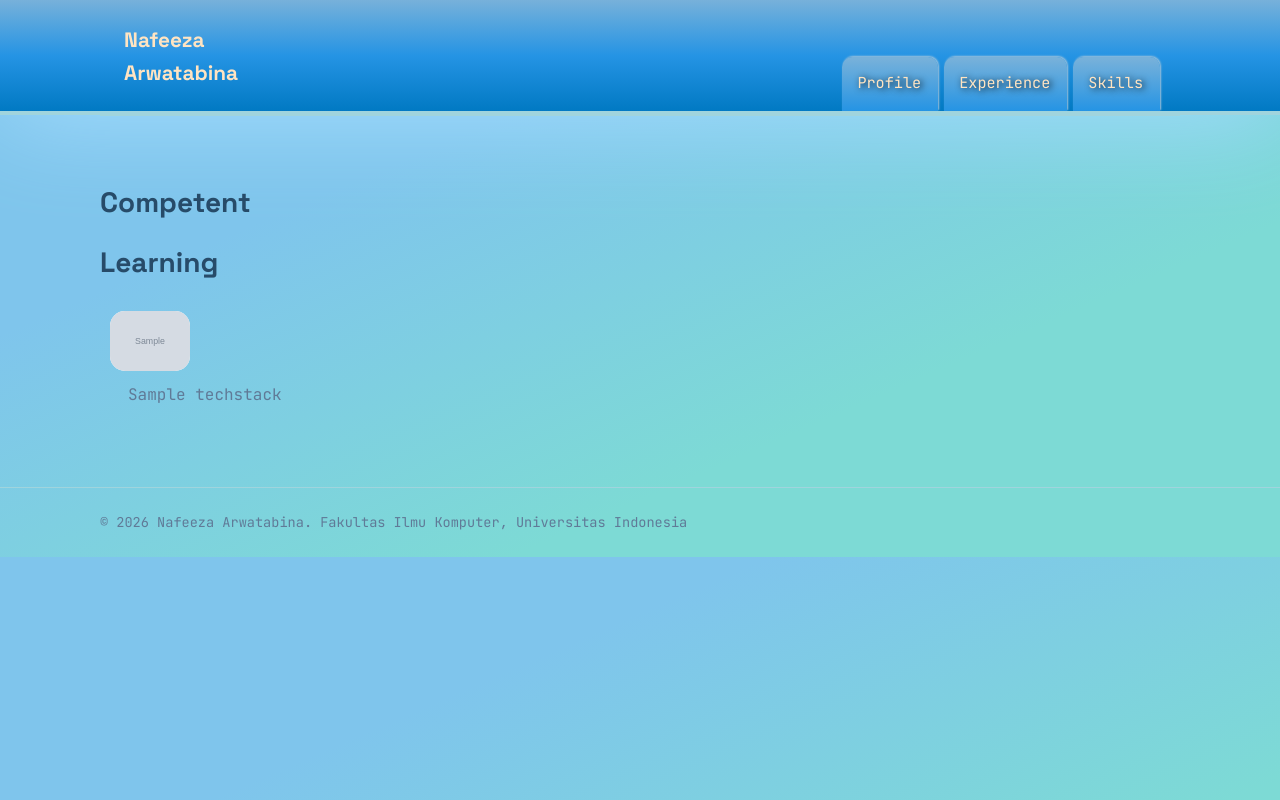
After one commit to snweeza/myportofolio, a Django app: page /skills/ in a window 1280 px wide. The commit adds this page. Run offline with Django 5.2, Linux system fonts and the light colour scheme; tables that the repository leaves empty hold one stand-in row (values such as "Sample post"); grey boxes marked "Sample" are stand-in pictures.

Commit message:
feat: Add Tech Stack with view, template, & routing

```diff
--- a/main/urls.py
+++ b/main/urls.py
@@ -1,10 +1,11 @@
 from django.urls import path
 
-from main.views import show_main, show_experience
+from main.views import show_main, show_experience, show_techstack
 
 app_name = "main"
 
 urlpatterns = [
     path("", show_main, name="show_main"),
     path("experience/", show_experience, name="show_experience"),
+    path("skills/", show_techstack, name="show_techstack")
 ]
--- a/main/views.py
+++ b/main/views.py
@@ -3,6 +3,7 @@ from django.shortcuts import render
 # Create your views here.
 
 from main.models import Experience
+from main.models import TechStack
 
 
 def show_main(request):
@@ -24,3 +25,12 @@ def show_experience(request):
         "experience_list": Experience.objects.all(),
     }
     return render(request, "experience.html", context)
+
+def show_techstack(request):
+    context = {
+        "name": "Nafeeza Arwatabina",
+        "skill_competent" : "Competent",
+        "skill_learning" : "Learning",
+        "stack_list": TechStack.objects.all(),
+    }
+    return render(request, "techstack.html", context)
--- a/static/css/style.css
+++ b/static/css/style.css
@@ -28,12 +28,19 @@ body {
 .brand {
     font-family: "Space Grotesk", -apple-system, sans-serif;
     padding-bottom: 20px;
-    margin-right: 610px;
+    margin-right: 520px;
 }
 
 .container {
     max-width: 1080px;
     margin: 0 auto;
+}
+
+.container-nav {
+        display: flex;
+        flex-direction: row;
+        gap: 6px;
+        align-items: flex-end;
 }
 
 .site-header {
@@ -45,7 +52,6 @@ body {
 .site-header .container {
     display: flex;
     justify-content: space-between;
-    align-items: center;
     padding: 1.5rem 1.25rem 0 1.5rem;
 }
 
@@ -54,10 +60,6 @@ body {
     font-weight: 700;
     color: var(--ink);
     text-decoration: none;
-}
-
-.site-header nav {
-    display: flex;
 }
 
 /* textnya */
@@ -72,7 +74,7 @@ body {
 .folder-nav {
     background: linear-gradient(to bottom, rgb(119, 177, 218) 3%, rgb(37, 148, 228));
     border-radius: 10px 10px 0 0;
-    padding: 14px 17px 15px 15px;
+    padding: 13px 17px 15px 15px;
     box-shadow: 1px -1px 2px rgb(160, 195, 219);
     transition: background-color 2s ease;
 }
@@ -219,6 +221,8 @@ body {
     border-top: 1px solid var(--line);
 }
 
+/* experience */
+
 .section-2 .block {
     background: rgb(159, 217, 251);
     border-radius: var(--radius);
@@ -255,6 +259,9 @@ body {
     max-width: 200px;
     border: 4px solid rgb(149, 138, 145);
     box-shadow: 0 2px 100px 0 rgb(166, 222, 255);
+    display: block;
+    margin-left: auto;
+    margin-right: auto;
 }
 
 .experience-section {
@@ -280,7 +287,7 @@ body {
     font-size: 0.80rem;
     font-weight: 700;
     text-transform: uppercase;
-    padding: 10px 40px;
+    padding: 10px 50px;
 }
 
 .experience-details {
@@ -311,6 +318,61 @@ body {
     background: var(--background-btn-green);
 }
 
+/* techstack/skills */
+.skills-section {
+    padding: 4rem 0;
+    border-top: 1px solid var(--line);
+}
+
+.skill-level {
+    display: block;
+    color: var(--accent-dark);
+    font-size: 1.75rem;
+    font-family: "Space Grotesk", -apple-system, sans-serif;
+    font-weight: 700;
+    margin-bottom: 1rem;
+}
+
+.stack-icon {
+    background: white;
+    border-radius: var(--radius);
+    max-width: 80px;
+    display: block;
+    transition: transform 0.3s ease;
+}
+
+.stack-icon:hover {
+    transform: scale(1.1);
+}
+
+.skills-wrapper {
+    display: flex;
+    flex-direction: row;
+    flex-wrap: wrap;
+    gap: 1rem;
+}
+
+.skill-details {
+    /* background: linear-gradient(to right, #d0e1ea43, #93fffa44); */
+    border-radius: var(--radius);
+    display: flex;
+    flex-direction: column;
+    color: var(--text-muted);
+    padding: 10px;
+    align-items: flex-start;
+    gap: 6px;
+}
+
+.skill-title {
+    padding: 5px 18px;
+}
+
+.empty-state {
+    color: rgb(33, 52, 98);
+}
+
+
+
 @media (max-width: 600px) {
     .hero-grid {
         grid-template-columns: 1fr;
@@ -326,20 +388,27 @@ body {
     }
 
     .brand {
-        margin-right: 50px;
+        font-size: 1rem;
+        margin-right: 15px;
     }
 
     .social-links {
         justify-content: flex-start;
     }
 
+    .container-nav {
+        display: flex;
+        flex-direction: row;
+        gap: 6px;
+    }
+
     .folder-nav {
-        padding: 1px 10px 1px 10px;
+        padding: 1px 8px;
         border-radius: 10px;
     }
 
     .container {
-        padding: 0 30px;
+        padding: 10px 30px;
     }
 
     .hero-kicker {
--- a/templates/experience.html
+++ b/templates/experience.html
@@ -14,12 +14,17 @@
         <header class="site-header">
             <div class="container">
                 <a href="{% url 'main:show_main' %}" class="brand">{{ name }}</a>
+                    <div class="container-nav">
                         <nav class="folder-nav">
                             <a href="{% url 'main:show_main' %}">Profile</a>
                         </nav>
                         <nav class="folder-nav">
                             <a href="{% url 'main:show_experience' %}">Experience</a>
                         </nav>
+                        <nav class="folder-nav">
+                            <a href="{% url 'main:show_techstack' %}">Skills</a>
+                        </nav>
+                </div>
             </div>
         </header>
 
--- a/templates/index.html
+++ b/templates/index.html
@@ -14,13 +14,17 @@
         <header class="site-header">
             <div class="container">
                 <a href="{% url 'main:show_main' %}" class="brand">{{ name }}</a>
+                    <div class="container-nav">
                         <nav class="folder-nav">
                             <a href="{% url 'main:show_main' %}">Profile</a>
                         </nav>
                         <nav class="folder-nav">
                             <a href="{% url 'main:show_experience' %}">Experience</a>
                         </nav>
-
+                        <nav class="folder-nav">
+                            <a href="{% url 'main:show_techstack' %}">Skills</a>
+                        </nav>
+                </div>
             </div>
         </header>
 
--- /dev/null
+++ b/templates/techstack.html
@@ -0,0 +1,74 @@
+<!DOCTYPE html>
+<html lang="en">
+    <head>
+        <meta charset="UTF-8"/>
+        <meta name="viewport" content="width=device=width, initial-scale=1.0">
+        <Title>Experience - {{name}}</Title>
+        <link rel="preconnect" href="https://fonts.googleapis.com">
+        <link rel="preconnect" href="https://fonts.gstatic.com" crossorigin>
+        <link href="https://fonts.googleapis.com/css2?family=Space+Grotesk:wght@500;700&display=swap" rel="stylesheet">
+        <link href="https://fonts.googleapis.com/css2?family=JetBrains+Mono:ital,wght@0,100..800;1,100..800&family=Nunito:ital,wght@0,200..1000;1,200..1000&display=swap" rel="stylesheet">
+        <link rel="stylesheet" href="/static/css/style.css">
+    </head>
+    <body>
+        <header class="site-header">
+            <div class="container">
+                <a href="{% url 'main:show_main' %}" class="brand">{{ name }}</a>
+                <div class="container-nav">
+                    <nav class="folder-nav">
+                        <a href="{% url 'main:show_main' %}">Profile</a>
+                    </nav>
+                    <nav class="folder-nav">
+                        <a href="{% url 'main:show_experience' %}">Experience</a>
+                    </nav>
+                    <nav class="folder-nav">
+                        <a href="{% url 'main:show_techstack' %}">Skills</a>
+                    </nav>
+                </div>
+            </div>
+        </header>
+
+    <main>
+        <section class="skills-section container" id="skills">
+            {%if stack_list%}
+                <h1 class="skill-level"> {{ skill_competent }} </h1>
+                <div class="skills-wrapper">
+                    {% for skill in stack_list %}
+                        {%if skill.level == 'Competent' %}
+                            <div class="skill-details">
+                                {% if skill.icon_url %}
+                                    <img src="{{ skill.icon_url }}" alt="{{ skill.title }}" class="stack-icon">
+                                {% endif %}
+                                <span class= skill-title> {{ skill.title }} </span>
+                            </div>
+                        {% endif %}
+                    {% endfor %}
+                </div>
+
+                <h1 class="skill-level"> {{ skill_learning }} </h1>
+                <div class="skills-wrapper">
+                    {% for skill in stack_list %}
+                        {%if skill.level == 'Learning' %}
+                            <div class="skill-details">
+                                {% if skill.icon_url %}
+                                    <img src="{{ skill.icon_url }}" alt="{{ skill.title }}" class="stack-icon">
+                                {% endif %}
+                                <span class= skill-title> {{ skill.title }} </span>
+                            </div>
+                        {% endif %}
+                    {% endfor %}
+                </div>
+            {% else %}
+                <p class="empty-state">Belum ada skill yang ditambahkan.</p>
+            {% endif %}
+
+        </section>
+    </main>
+
+        <footer class="site-footer">
+            <div class="container">
+                <p>&copy; 2026 {{name}}. Fakultas Ilmu Komputer, Universitas Indonesia</p>
+            </div>
+        </footer>
+    </body>
+</html>
```
Also changed, not shown: main/models.py (line endings or trailing spaces). Lines whose indentation alone changed are shown as unchanged.
